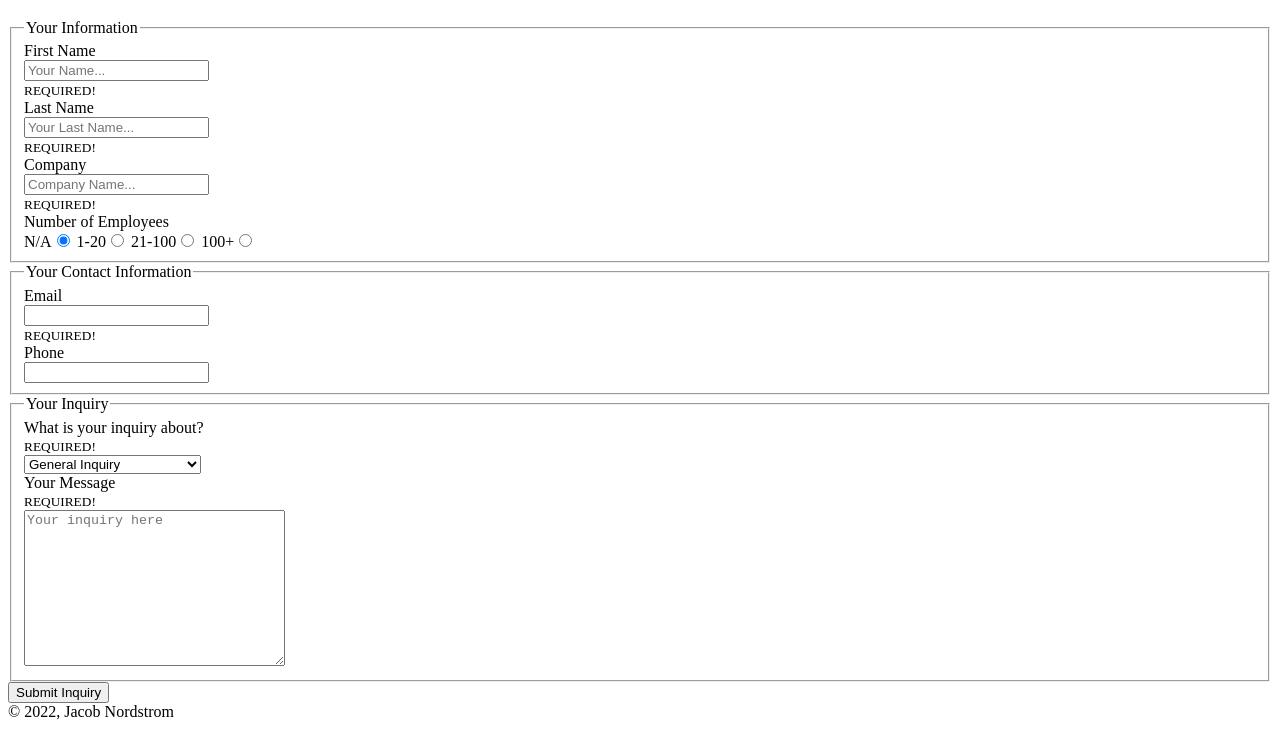
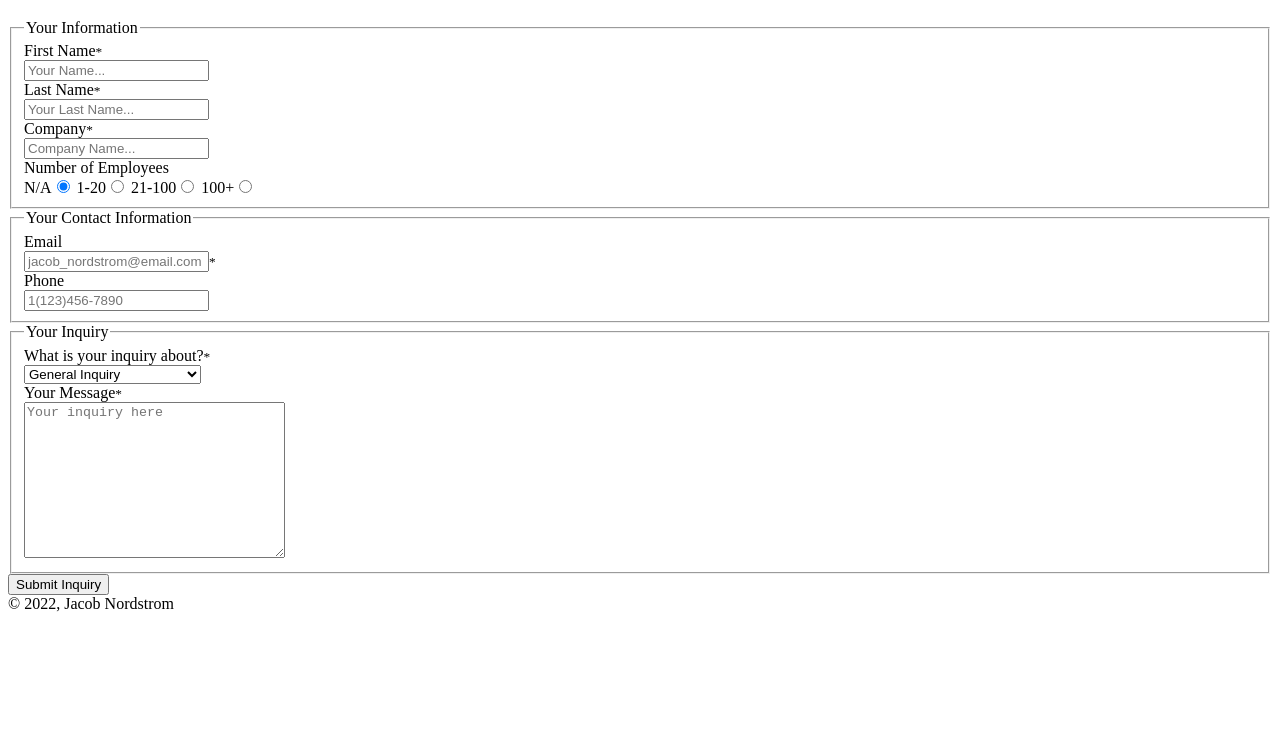
Before and after one commit to jnordst/comp-1002-lesson-03, a plain HTML site: page contact.html in a window 1280 px wide. Shown: the part 113-842 px from the top of the page. After the commit the page ends 800 px from the top, so only its background shows below. Drawn offline with Linux system fonts and the light colour scheme.

Commit message:
Final Changes

```diff
--- a/contact.html
+++ b/contact.html
@@ -32,21 +32,18 @@
                     <legend>Your Information</legend>
 
                     <div>
-                        <label for="firstName">First Name</label><br>
-                        <input type="text" name="firstName" id="firstName" required maxlength="15" minlegnth="2" placeholder="Your Name..."><br>
-                        <small>REQUIRED!</small>
+                        <label for="firstName">First Name</label><small>*</small><br>
+                        <input type="text" name="firstName" id="firstName" required maxlength="15" minlegnth="2" placeholder="Your Name...">
                     </div>
 
                     <div>
-                        <label for="lastName">Last Name</label><br>
-                        <input type="text" name="lastName" id="lastName" required maxlength="20" minlegnth="2" placeholder="Your Last Name..."><br>
-                        <small>REQUIRED!</small>
+                        <label for="lastName">Last Name</label><small>*</small><br>
+                        <input type="text" name="lastName" id="lastName" required maxlength="20" minlegnth="2" placeholder="Your Last Name...">
                     </div>
 
                     <div>
-                        <label for="companyName">Company</label><br>
-                        <input type="text" name="companyName" id="companyName" required maxlength="20" minlegnth="2" placeholder="Company Name..."><br>
-                        <small>REQUIRED!</small>
+                        <label for="companyName">Company</label><small>*</small><br>
+                        <input type="text" name="companyName" id="companyName" required maxlength="20" minlegnth="2" placeholder="Company Name...">
                     </div>
 
                     <div>
@@ -63,21 +60,19 @@
 
                     <div>
                         <label for="email">Email</label><br>
-                        <input type="email" name="email" id="email" required><br>
-                        <small>REQUIRED!</small>
+                        <input type="email" name="email" id="email" required placeholder="jacob_nordstrom@email.com"><small>*</small>
                     </div>
 
                     <div>
                         <label for="tel">Phone</label><br>
-                        <input type="tel" name="tel" id="email">
+                        <input type="tel" name="tel" id="email" placeholder="1(123)456-7890">
                     </div>
                 </fieldset>
 
                 <fieldset>
                     <legend>Your Inquiry</legend>
                     <div>
-                        <label for="inquiryType">What is your inquiry about?</label><br>
-                        <small>REQUIRED!</small><br>
+                        <label for="inquiryType">What is your inquiry about?</label><small>*</small><br>
                         <select name="inquiryType" id="inquiryType">
                             <option value="employment">Employement Opprotunity</option>
                             <option value="business">Business Opprotunity</option>
@@ -87,8 +82,7 @@
                     </div>
 
                     <div>
-                        <label for="message">Your Message</label><br>
-                        <small>REQUIRED!</small><br>
+                        <label for="message">Your Message</label><small>*</small><br>
                         <textarea name="message" id="message" cols="30" rows="10" required placeholder="Your inquiry here"></textarea>
                     </div>
 
```
